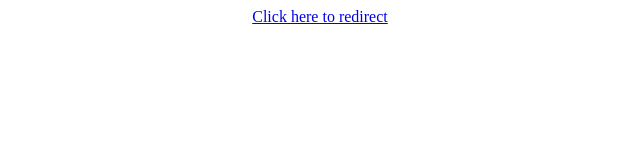
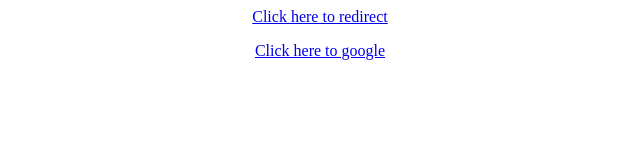
Before and after one commit to adliazaddin/httpredirect, a plain HTML site: page index.html in a window 1280 px wide. Shown: the whole page, without its empty margins (320-960 px from the left). Drawn offline with Linux system fonts and the light colour scheme.

Commit message:
Update index.html

```diff
--- a/index.html
+++ b/index.html
@@ -1,6 +1,9 @@
-<meta http-equiv="refresh" content="0; url="https://forward-http-here" />
+
 </head>
 <body>
+
 <p align="center"><a href="https://forward-http-here">Click here to redirect</a></p>
+<p align="center"><a href="www.google.com">Click here to google</a></p>
+
 </body>
 </html>
```
